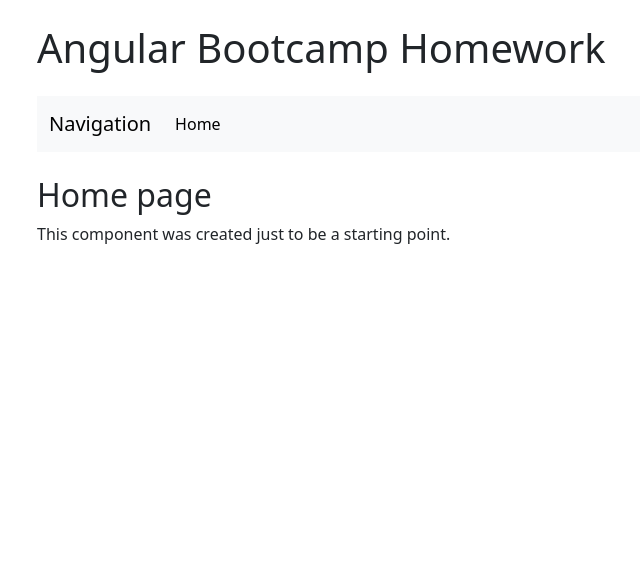
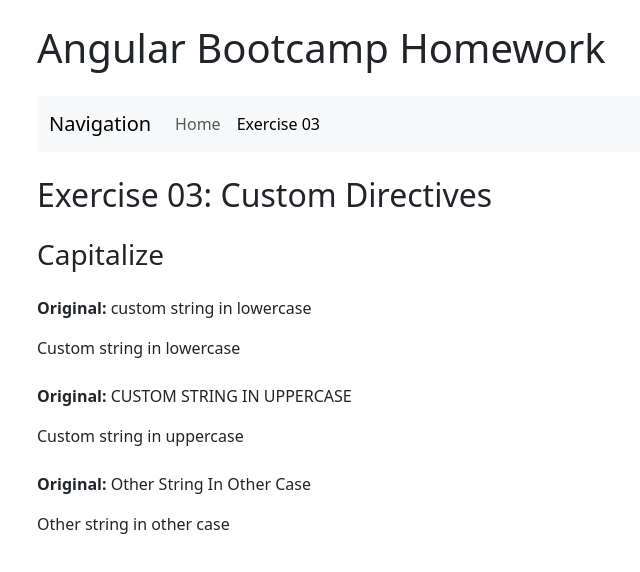
Before and after one commit to jorgeramos2068/angular-bootcamp-homework, an Angular app: page /exercise-03 in a window 1280 px wide. Before the commit this address led to /. Shown: the top 572 px of the page, without its empty margins (45-685 px from the left). Built offline with nearby package versions, Linux system fonts and the light colour scheme.

Commit message:
Add exercise for the use of custom directives

```diff
--- /dev/null
+++ b/src/app/components/exercise-03/exercise-03.component.html
@@ -0,0 +1,21 @@
+<h2>Exercise 03: Custom Directives</h2>
+
+<div class="row mb-4 mt-4">
+  <div class="col-12 mb-2">
+    <h3>Capitalize</h3>
+    <div class="col-12 mb-2 mt-4">
+      <p><strong>Original: </strong>{{ lowercaseString }}</p>
+      <p capitalize>{{ lowercaseString }}</p>
+    </div>
+
+    <div class="col-12 mb-2 mt-4">
+      <p><strong>Original: </strong>{{ uppercaseString }}</p>
+      <p capitalize>{{ uppercaseString }}</p>
+    </div>
+
+    <div class="col-12 mb-2 mt-4">
+      <p><strong>Original: </strong>{{ otherString }}</p>
+      <p capitalize>{{ otherString }}</p>
+    </div>
+  </div>
+</div>
--- /dev/null
+++ b/src/app/components/exercise-03/exercise-03.component.ts
@@ -0,0 +1,11 @@
+import { Component } from '@angular/core';
+
+@Component({
+  selector: 'app-exercise-03',
+  templateUrl: './exercise-03.component.html',
+})
+export class Exercise03Component {
+  protected lowercaseString: string = 'custom string in lowercase';
+  protected uppercaseString: string = 'CUSTOM STRING IN UPPERCASE';
+  protected otherString: string = 'Other String In Other Case';
+}
--- a/src/app/components/navbar/navbar.component.html
+++ b/src/app/components/navbar/navbar.component.html
@@ -24,6 +24,16 @@
             Home
           </a>
         </li>
+        <li class="nav-item">
+          <a
+            class="nav-link"
+            routerLink="/exercise-03"
+            routerLinkActive="active"
+            [routerLinkActiveOptions]="{ exact: true }"
+          >
+            Exercise 03
+          </a>
+        </li>
       </ul>
     </div>
   </div>
--- /dev/null
+++ b/src/app/directives/capitalize.directive.ts
@@ -0,0 +1,22 @@
+import { AfterViewInit, Directive, ElementRef } from '@angular/core';
+
+@Directive({
+  selector: '[capitalize]',
+})
+export class CapitalizeDirective implements AfterViewInit {
+  constructor(private el: ElementRef<HTMLElement>) {}
+
+  ngAfterViewInit(): void {
+    this.capitalize();
+  }
+
+  public capitalize(): void {
+    if (typeof this.el.nativeElement.innerText === 'string') {
+      this.el.nativeElement.innerText = `${this.el.nativeElement.innerText
+        .substring(0, 1)
+        .toUpperCase()}${this.el.nativeElement.innerText
+        .substring(1)
+        .toLowerCase()}`;
+    }
+  }
+}
```
Also changed, not shown: src/app/app-routing.module.ts (+7 -0 lines), src/app/app.module.ts (+9 -1 lines).
